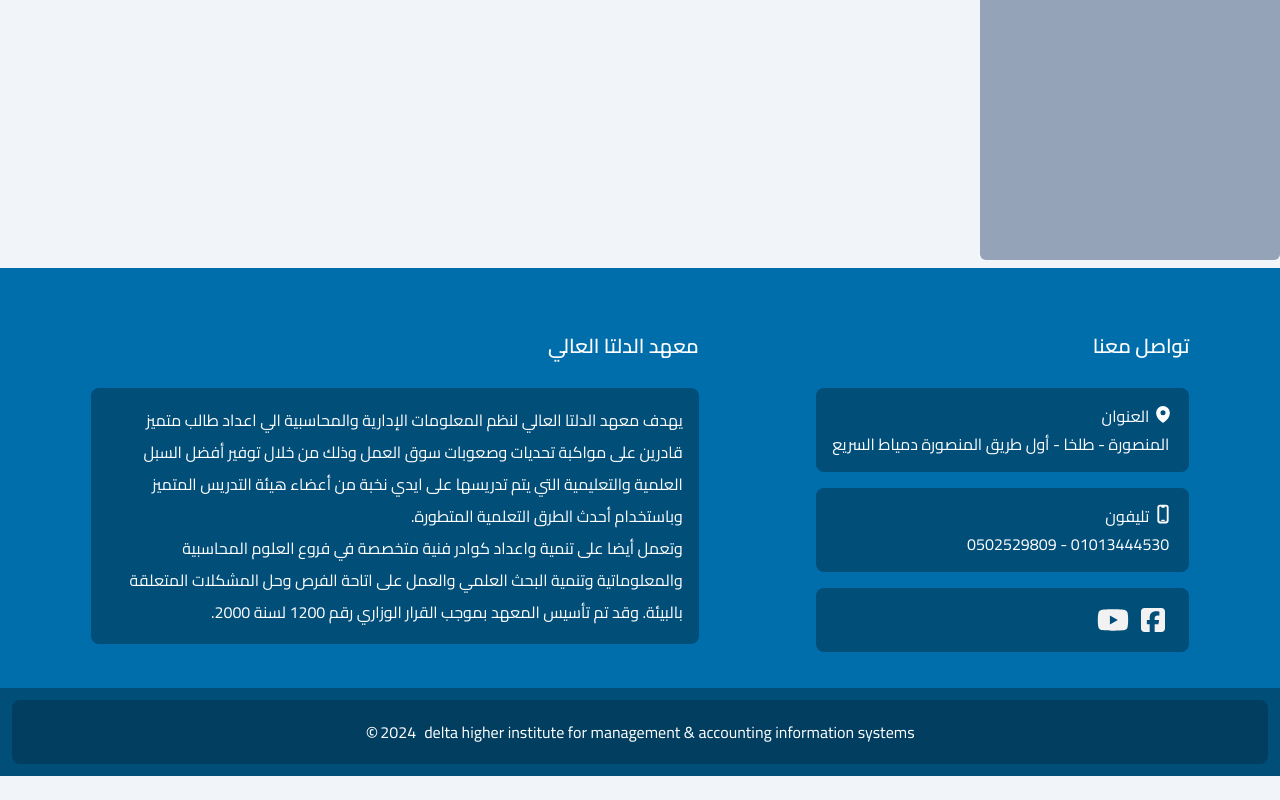
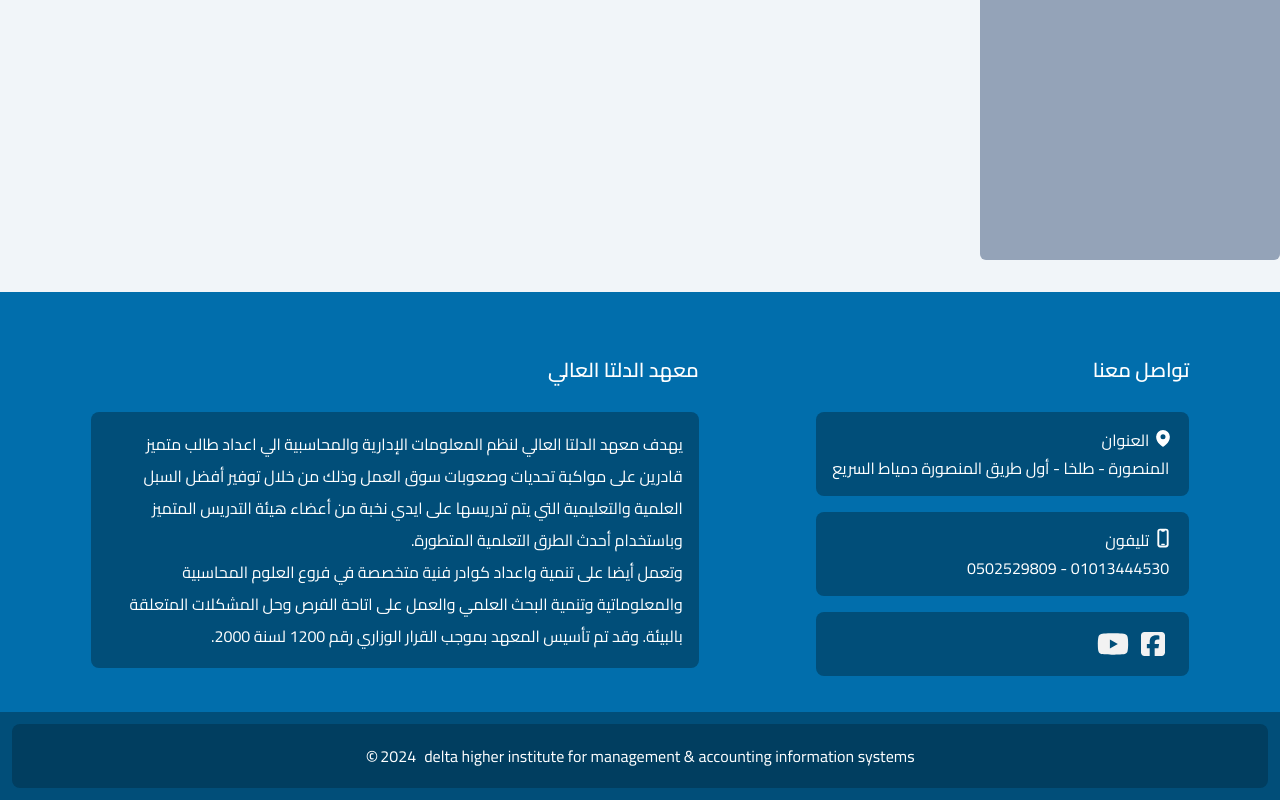
Before and after one commit to ahmedsalama288/graduation-project-with-backend, a Next.js app: page /dashboard in a window 1280 px wide. Shown: the part 810-1610 px from the top of the page. Before the commit the page ends 1586 px from the top, so only its background shows below. Built offline with nearby package versions, Linux system fonts and the light colour scheme.

Commit message:
change in style

```diff
--- a/src/app/ui/root-layout/footer-section/footer-section.tsx
+++ b/src/app/ui/root-layout/footer-section/footer-section.tsx
@@ -4,7 +4,7 @@ import FooterInstituteWord from "./footer-institute-word";
 
 export default function FooterSection() {
   return (
-    <footer className=" bg-light-blue overflow-hidden mt-2">
+    <footer className=" bg-light-blue overflow-hidden mt-8">
       <div
         className="
           container m-auto
```
